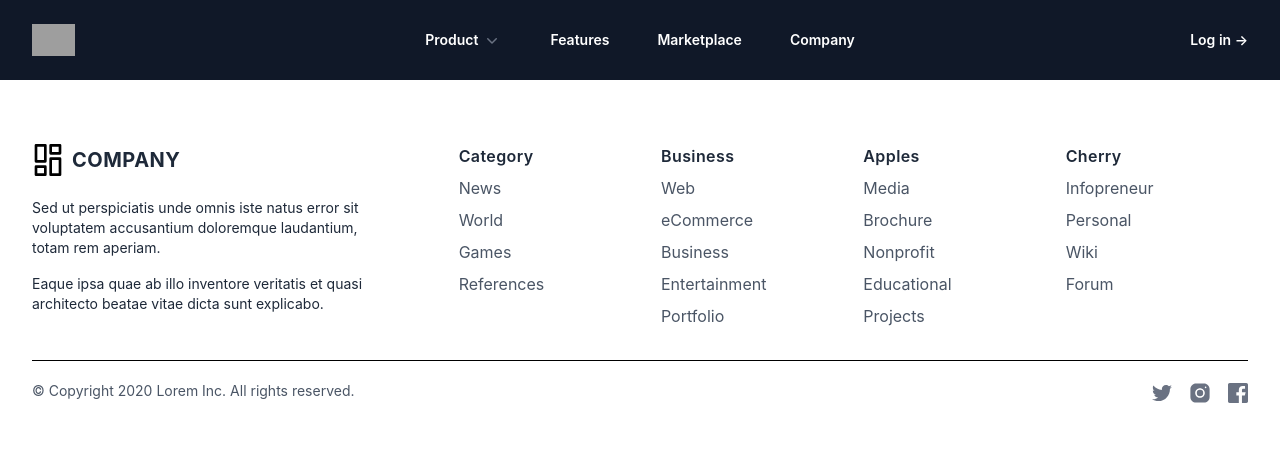
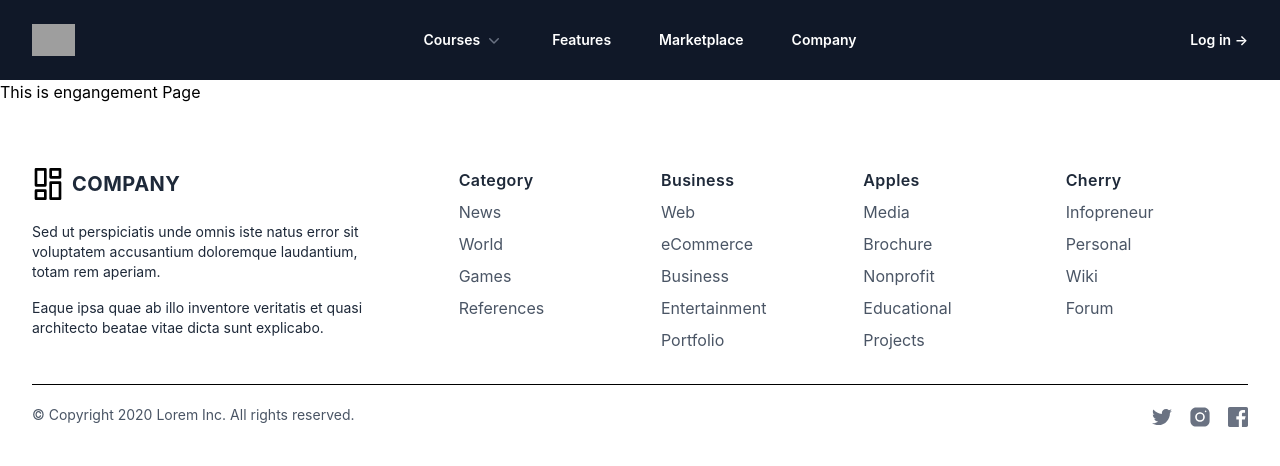
Before and after one commit to Developer-Aditya007/Ainwik-ReactDemo, a React (Vite) app: page /engagement in a window 1280 px wide. Before the commit this address had no page. Shown: the top 466 px of the page. Built offline with nearby package versions, Linux system fonts and the light colour scheme; grey boxes are pictures that could not be loaded.

Commit message:
errorPage

```diff
--- a/src/App.jsx
+++ b/src/App.jsx
@@ -12,6 +12,9 @@
 import { BrowserRouter, Route, Routes } from "react-router-dom"
 import Header from "./components/Header"
 import  Footer  from "./components/Footer"
+import Feature from "./pages/Feature"
+import Engagement from "./pages/Engagement"
+import ErrorPage from "./components/ErrorPage"
 // import Footer  from "./components/Footer"
 // import Header from "./pages/Header"
 
@@ -45,9 +48,10 @@ function App() {
        <BrowserRouter>
        <Header/>
        <Routes>
+        <Route path="/*" element={<ErrorPage/>}/>
         <Route path="/" element={<h1>This is DashBoard</h1>}/>
-          <Route path="/about" element={<h1 className="bg-red-500">This is About Page</h1>}/>
-          {/* <Route path="/footer" element={}/> */}
+          <Route path="/engagement" element={<Engagement/>}/>
+          <Route path="/feature" element={<Feature/>}/>
        </Routes>
        <Footer/>
        </BrowserRouter>
--- /dev/null
+++ b/src/components/ErrorPage.jsx
@@ -0,0 +1,11 @@
+import React from 'react'
+
+function ErrorPage() {
+  return (
+    <div>
+              <img src="https://cdn-images-1.medium.com/max/1600/1*mUClow2WD0I2FIL_Iuzxfw.gif" alt="" />
+    </div>
+  )
+}
+
+export default ErrorPage
--- a/src/components/Header.jsx
+++ b/src/components/Header.jsx
@@ -22,13 +22,15 @@ import {
   XMarkIcon,
 } from '@heroicons/react/24/outline'
 import { ChevronDownIcon, PhoneIcon, PlayCircleIcon } from '@heroicons/react/20/solid'
+import {Link} from 'react-router-dom'
+
 
 const products = [
-  { name: 'Analytics', description: 'Get a better understanding of your traffic', href: '#', icon: ChartPieIcon },
-  { name: 'Engagement', description: 'Speak directly to your customers', href: '#', icon: CursorArrowRaysIcon },
-  { name: 'Security', description: 'Your customers’ data will be safe and secure', href: '#', icon: FingerPrintIcon },
-  { name: 'Integrations', description: 'Connect with third-party tools', href: '#', icon: SquaresPlusIcon },
-  { name: 'Automations', description: 'Build strategic funnels that will convert', href: '#', icon: ArrowPathIcon },
+  { name: 'Analytics', description: 'Get a better understanding of your traffic', href: '/feature', icon: ChartPieIcon },
+  { name: 'Engagement', description: 'Speak directly to your customers', href: '/engagement', icon: CursorArrowRaysIcon },
+  { name: 'Security', description: 'Your customers’ data will be safe and secure', href: '/engagement', icon: FingerPrintIcon },
+  { name: 'Integrations', description: 'Connect with third-party tools', href: '/engagement', icon: SquaresPlusIcon },
+  { name: 'Automations', description: 'Build strategic funnels that will convert', href: '/engagement', icon: ArrowPathIcon },
 ]
 const callsToAction = [
   { name: 'Watch demo', href: '#', icon: PlayCircleIcon },
@@ -64,7 +66,7 @@ export default function Header() {
         <PopoverGroup className="hidden lg:flex lg:gap-x-12">
           <Popover className="relative">
             <PopoverButton className="flex items-center gap-x-1 text-sm/6 font-semibold text-white">
-              Product
+              Courses
               <ChevronDownIcon aria-hidden="true" className="size-5 flex-none text-gray-500" />
             </PopoverButton>
 
@@ -82,10 +84,10 @@ export default function Header() {
                       <item.icon aria-hidden="true" className="size-6 text-gray-400 group-hover:text-white" />
                     </div>
                     <div className="flex-auto">
-                      <a href={item.href} className="block font-semibold text-white">
+                      <Link to={item.href} className="block font-semibold text-white">
                         {item.name}
                         <span className="absolute inset-0" />
-                      </a>
+                      </Link>
                       <p className="mt-1 text-gray-400">{item.description}</p>
                     </div>
                   </div>
--- /dev/null
+++ b/src/pages/Engagement.jsx
@@ -0,0 +1,11 @@
+import React from 'react'
+
+function Engagement() {
+  return (
+    <div>
+      <h1>This is engangement Page</h1>
+    </div>
+  )
+}
+
+export default Engagement
--- /dev/null
+++ b/src/pages/Feature.jsx
@@ -0,0 +1,11 @@
+import React from 'react'
+
+function Feature() {
+  return (
+    <div>
+         <h2>This is Features Page</h2>
+    </div>
+  )
+}
+
+export default Feature
```
